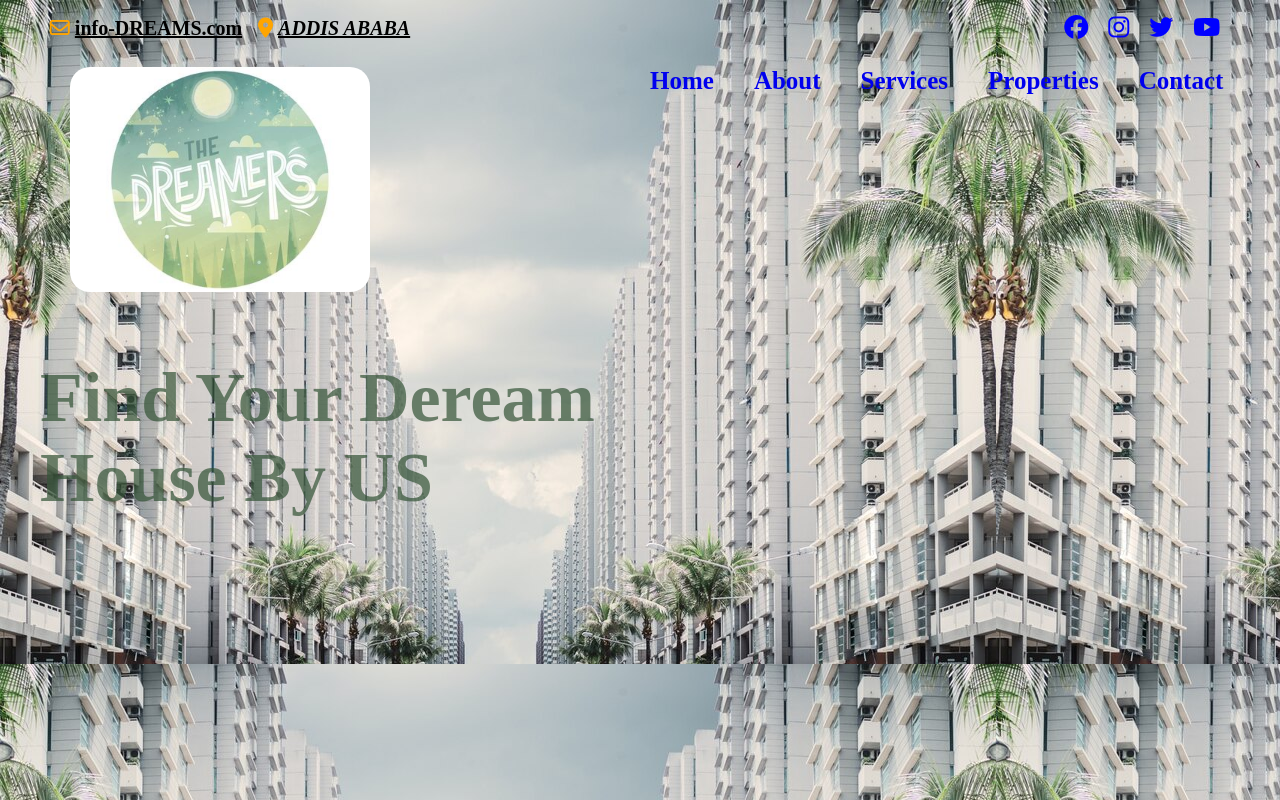
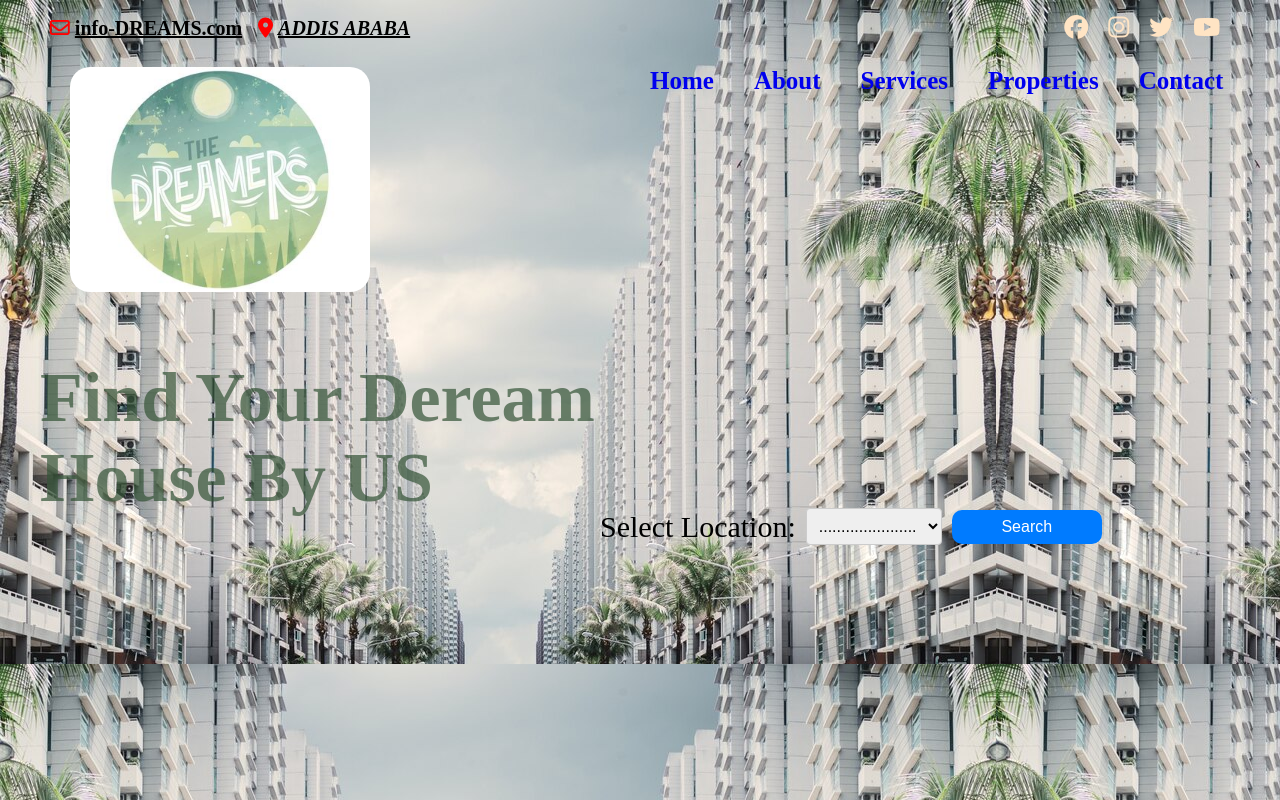
Before and after one commit to Riyad-sultan/RASSN-realstate-responsive-website, a plain HTML site: page index.html in a window 1280 px wide. Drawn offline with Linux system fonts and the light colour scheme.

Commit message:
builed css and html

```diff
--- a/css/style.css
+++ b/css/style.css
@@ -5,11 +5,15 @@
 
 }
 body{
+
   background: url(../image/office-building-modern-business-center_42691-253.jpg);
+  @media (max-width: 768px) {
+    body {
+        font-size: 16px;
+    }
+}
 }
 html {
-overflow-y: scroll;
-
 
 
 
@@ -57,7 +61,7 @@ overflow-y: scroll;
     gap: 5px;
   }
   .header-top-link span{
-    color: orange
+    color: red;
   }
 
 
@@ -85,13 +89,13 @@ overflow-y: scroll;
 .header-social-link-list a {
     text-decoration: none;
     font-size: 24px;
-    color:blue
+    color:bisque
 }
 .header-social-link-list a:hover{
   color: rgb(255, 0, 0);
 }
 .navbar {
-   /* background-color: burlywood;  */
+
    margin: 0 auto;
     display: flex;
     justify-content: space-between;
@@ -103,7 +107,7 @@ overflow-y: scroll;
  width: 300px;
  border-radius:20px;
 }
-/* Styling the unordered list */
+
 .navbar-list {
   list-style: none;
   font-size: 25px;
@@ -114,7 +118,7 @@ overflow-y: scroll;
 }
 .navbar-list a {
   text-decoration: none;
-  /* color:rgba(0, 0, 0, 0.705); */
+
   font-weight: bold;
   padding: 5px 10px;
   transition: color 0.3s ease;
@@ -128,8 +132,43 @@ overflow-y: scroll;
   font-size: 70px;
   color:rgba(50, 82, 53, 0.699)
 }
-.main h1{
 
-  /* background: url(../image/office-building-modern-business-center_42691-253.jpg); */
 
-}
+        form {
+            display: flex;
+            gap: 10px;
+            align-items: center;
+            margin-left: 600px;
+            margin-top: -50px;
+        }
+        form .location{
+          font-size: 30px;
+        }
+
+        select {
+            padding: 8px;
+            font-size: 16px;
+            border: 1px solid #ccc;
+            border-radius: 4px;
+        }
+
+        button {
+
+        }
+        form .search{
+          font-size: 20px;
+          width: 150px;
+        }
+        form .search{
+          background-color: #007BFF;
+          padding: 8px 16px;
+          font-size: 16px;
+          color: #fff;
+          border: none;
+          border-radius: 10px;
+          cursor: pointer;
+
+        }
+        form .search:hover{
+          color: #00bcd4;
+        }
--- a/index.html
+++ b/index.html
@@ -4,19 +4,12 @@
     <meta charset="UTF-8">
     <meta name="viewport" content="width=device-width, initial-scale=1.0">
     <title>The Dreamers</title>
-    <!--bioboxicon-->
-
-
-
+    <!-- Bootstrap CSS
+<link href="https://cdn.jsdelivr.net/npm/bootstrap@5.3.0-alpha1/dist/css/bootstrap.min.css" rel="stylesheet"> -->
 
     <link href="https://cdnjs.cloudflare.com/ajax/libs/font-awesome/6.0.0-beta3/css/all.min.css" rel="stylesheet">
-
     <link href="https://cdnjs.cloudflare.com/ajax/libs/font-awesome/6.x.x/css/all.min.css" rel="stylesheet">
     <link href="https://fontawesome.com/icons">
-
-
-
-
 
     <link href="css/style.css" rel="stylesheet">
 </head>
@@ -67,6 +60,35 @@
 <div class="main">
     <h1>Find Your Deream <br>House By US</h1>
 
+    <form>
+        <label for="search" class="location">Select Location:</label>
+        <select name="search" id="search" required>
+            <option value="" disabled selected>......................</option>
+            <option value="Option 1">Bole</option>
+            <option value="Option 2">Meksiko</option>
+            <option value="Option 3">Betell</option>
+            <option value="Option 4">Megenagna</option>
+            <option value="Option 5">Sar-Bet</option>
+            <option value="Option 6">Atena-Tera</option>
+            <option value="Option 7">Ayer-Tena</option>
+            <option value="Option 8">Kality</option>
+            <option value="Option 9">Jemo</option>
+            <option value="Option 10">Arat-Killo</option>
+            <option value="Option 11">Shuro-Meda</option>
+            <option value="Option 12">Alem-gena</option>
+            <option value="Option 14">Mekenissa</option>
+            <option value="Option 15">Karaniyo</option>
+            <option value="Option 16">Alem-Bank</option>
+            <option value="Option 17">China-Camp</option>
+            <option value="Option 18">Furi</option>
+            <option value="Option 19">Alem-Gena</option>
+            <option value="Option 20">TorHyloch</option>
+        </select>
+
+        <input type="submit" value="Search" class="search">
+    </form>
+
+
 </div>
 
 </body>
```
